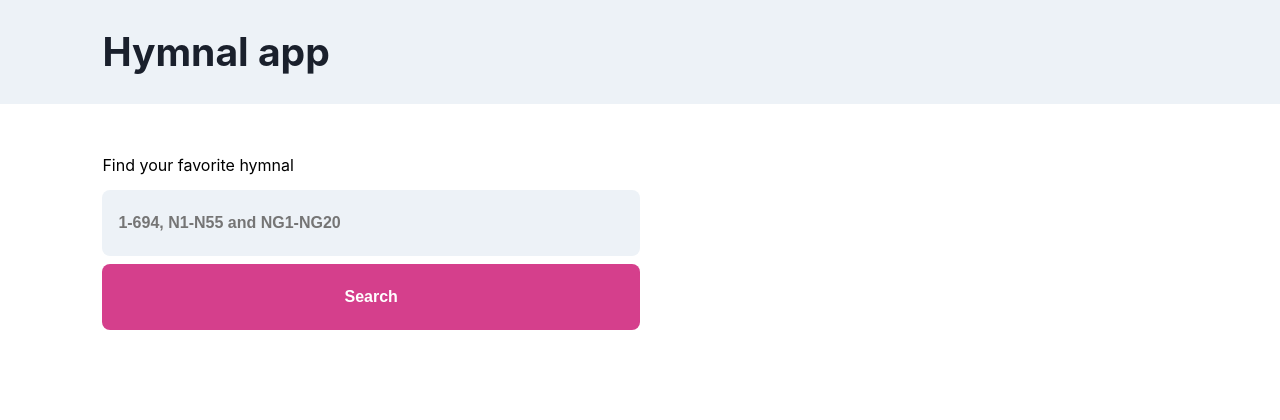
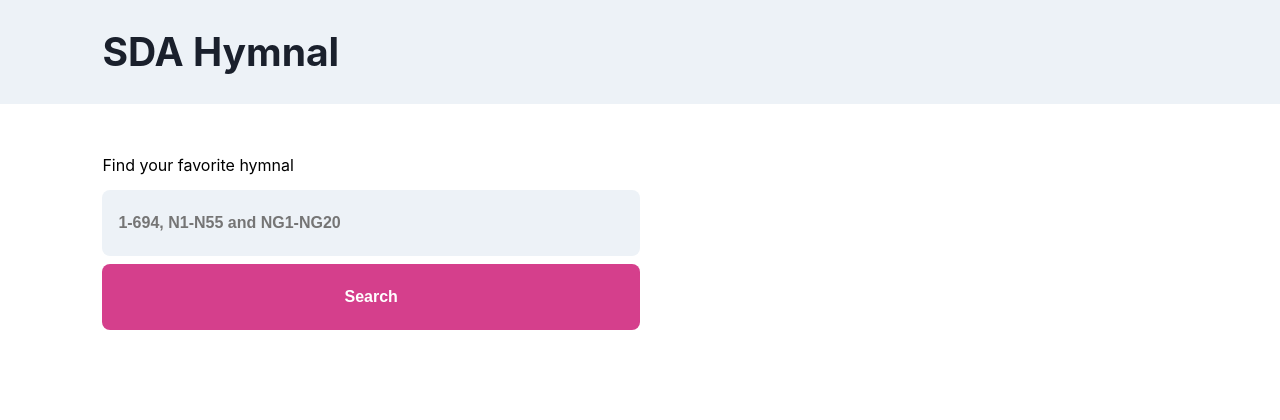
Before and after one commit to bbawuah/Hymn-songs, a Node server app: page / in a window 1280 px wide. Shown: the top 420 px of the page. Run offline with Node 20, Linux system fonts and the light colour scheme.

Commit message:
first commit

```diff
--- a/templates/views/index.hbs
+++ b/templates/views/index.hbs
@@ -7,12 +7,12 @@
   <meta http-equiv="X-UA-Compatible" content="ie=edge">
   <link rel="stylesheet" href="style.css">
   <link rel="shortcut icon" type="image/png" href="/img/favicon.ico"/>
-  <title>Hymnal app</title>
+  <title>SDA Hymnal</title>
 </head>
 {{!-- This application is made by Brian Bawuah (www.brianbawuah.com) --}}
 <header>
   <a href="/">
-    <h1>Hymnal app</h1>
+    <h1>SDA Hymnal</h1>
   </a>
 </header>
 
```
